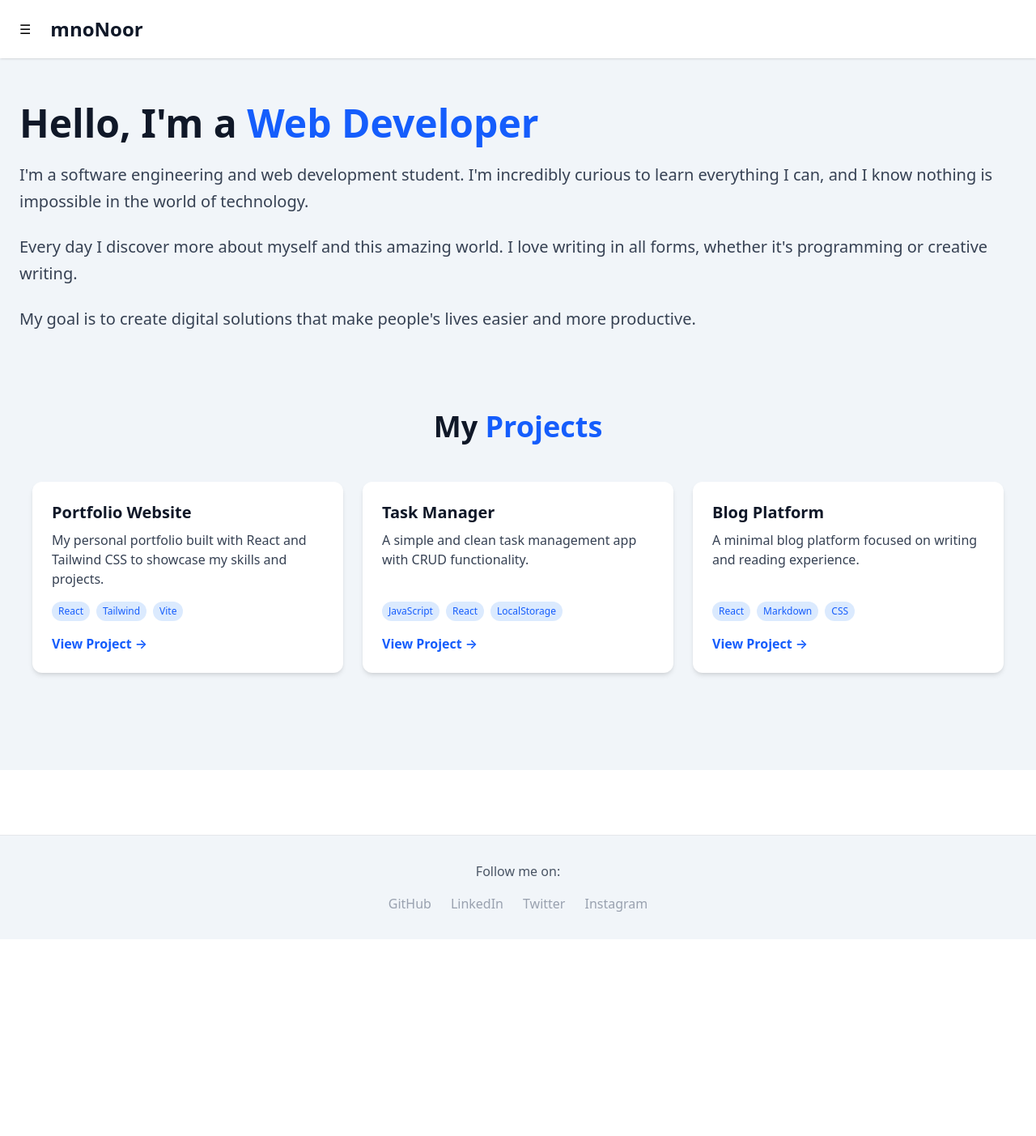
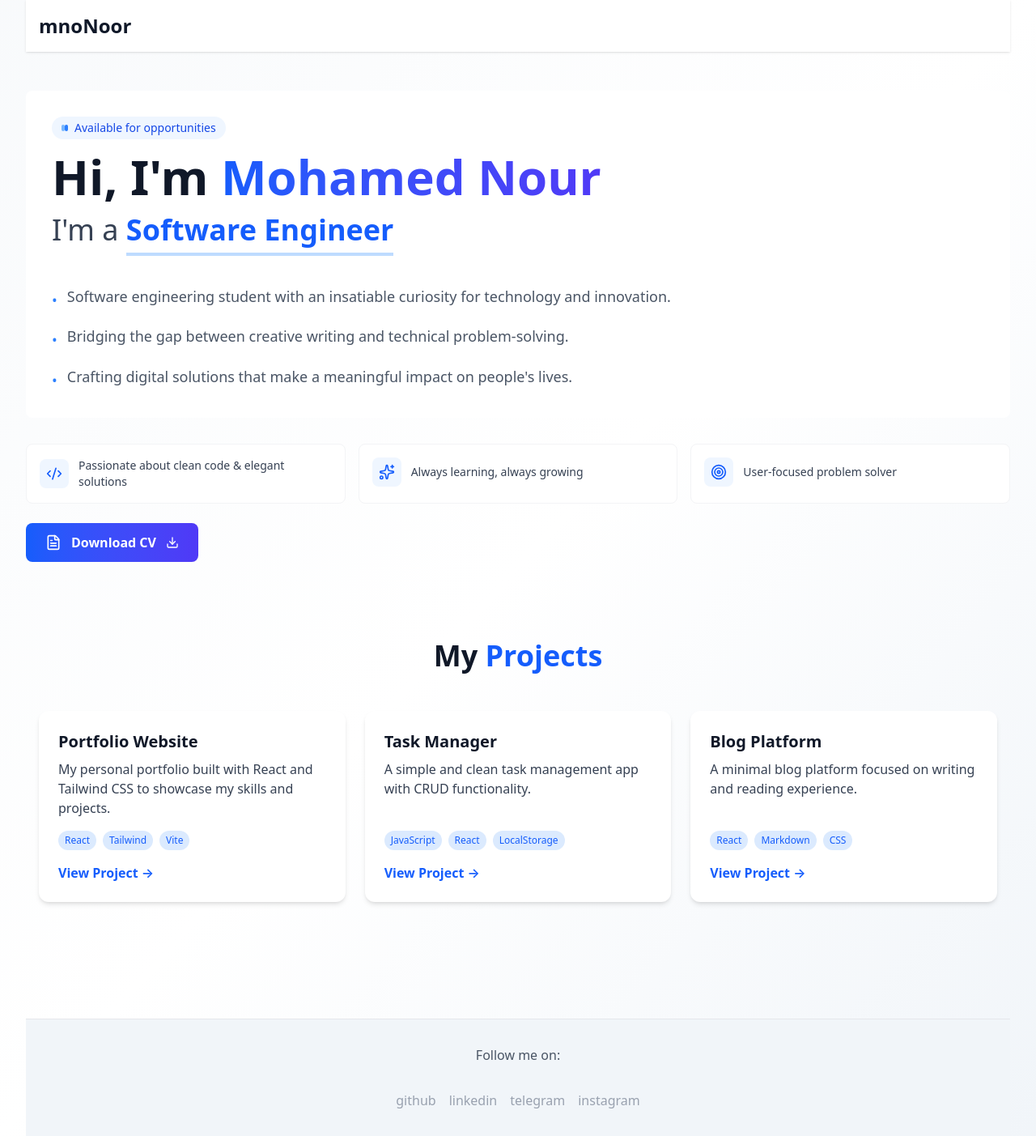
Before and after one commit to mnoNoor/portfolio, a React (Vite) app: page / in a window 1280 px wide. Shown: the whole page at 81% size. Before the commit the page ends 1160 px from the top, so only its background shows below. Built offline with nearby package versions, Linux system fonts and the light colour scheme.

Commit message:
most of it done

```diff
--- a/src/App.jsx
+++ b/src/App.jsx
@@ -1,24 +1,30 @@
-import { useState } from "react";
-import Sidebar from "./components/Sidebar";
 import Header from "./components/Header";
 import Projects from "./components/Projects";
 import Info from "./components/Info";
 import Footer from "./components/Footer";
+import DownloadCV from "./components/DownloadCV";
 
 export default function App() {
-  const [sidebarOpen, setSidebarOpen] = useState(false);
+  return (
+    <div className="min-h-screen bg-linear-to-br from-slate-50 via-white to-slate-100">
+      <div className="max-w-7xl mx-auto px-4 sm:px-6 lg:px-8">
+        <Header />
 
-  return (
-    <div className="min-h-screen flex">
-      <Sidebar open={sidebarOpen} />
+        <main className="py-8 md:py-12">
+          <div className="gap-8 lg:gap-12 items-start">
+            <div className="space-y-6 lg:top-8">
+              <Info />
+              <div className="flex justify-center lg:justify-start">
+                <DownloadCV />
+              </div>
+            </div>
 
-      <div className="flex-1 flex flex-col transition-all duration-300">
-        <Header onToggle={() => setSidebarOpen((v) => !v)} />
+            <div className="lg:col-span-1">
+              <Projects />
+            </div>
+          </div>
+        </main>
 
-        <main className="flex-1 p-6 bg-slate-100">
-          <Info />
-          <Projects />
-        </main>
         <Footer />
       </div>
     </div>
--- /dev/null
+++ b/src/components/DownloadCV.jsx
@@ -0,0 +1,20 @@
+import { Download, FileText, Award } from "lucide-react";
+
+export default function DownloadCV() {
+  return (
+    <div className="flex flex-col sm:flex-row gap-4 items-center">
+      <a
+        href="/Mohamed-Nour-CV.pdf"
+        download
+        className="group relative inline-flex items-center justify-center px-6 py-3 font-semibold text-white transition-all duration-300 ease-in-out bg-linear-to-r from-blue-600 to-indigo-600 rounded-lg hover:from-blue-700 hover:to-indigo-700 hover:scale-105 focus:outline-none focus:ring-2 focus:ring-blue-500 focus:ring-offset-2"
+      >
+        <span className="absolute inset-0 w-full h-full bg-linear-to-r from-blue-600 to-indigo-600 rounded-lg opacity-0 group-hover:opacity-100 blur-lg transition-opacity duration-300"></span>
+        <span className="relative flex items-center gap-3">
+          <FileText className="w-5 h-5" />
+          <span>Download CV</span>
+          <Download className="w-4 h-4 group-hover:translate-y-0.5 transition-transform duration-300" />
+        </span>
+      </a>
+    </div>
+  );
+}
--- a/src/components/Footer.jsx
+++ b/src/components/Footer.jsx
@@ -1,33 +1,22 @@
+import SocialLinks from "./SocialLinks";
+
 export default function Footer() {
   return (
-    <footer className="bg-slate-100 mt-12 md:mt-20 py-6 md:py-8 border-t border-gray-200">
+    <footer className="bg-slate-100 py-6 md:py-8 border-t border-gray-200">
       <div className="container mx-auto px-4 text-center">
         <p className="text-gray-600 text-sm md:text-base">Follow me on:</p>
-        <div className="flex justify-center gap-4 md:gap-6 mt-3 md:mt-4 flex-wrap">
-          <a
-            href="#"
-            className="text-gray-400 hover:text-blue-600 transition text-sm md:text-base"
-          >
-            GitHub
-          </a>
-          <a
-            href="#"
-            className="text-gray-400 hover:text-blue-600 transition text-sm md:text-base"
-          >
-            LinkedIn
-          </a>
-          <a
-            href="#"
-            className="text-gray-400 hover:text-blue-600 transition text-sm md:text-base"
-          >
-            Twitter
-          </a>
-          <a
-            href="#"
-            className="text-gray-400 hover:text-blue-600 transition text-sm md:text-base"
-          >
-            Instagram
-          </a>
+
+        <div className="flex justify-center gap-4 mt-4">
+          <SocialLinks platform="github" link="https://github.com/mnoNoor" />
+          <SocialLinks
+            platform="linkedin"
+            link="https://www.linkedin.com/in/mnoNoor/"
+          />
+          <SocialLinks platform="telegram" link="https://t.me/mnoNoor" />
+          <SocialLinks
+            platform="instagram"
+            link="https://www.instagram.com/mn.3mw/"
+          />
         </div>
       </div>
     </footer>
--- a/src/components/Header.jsx
+++ b/src/components/Header.jsx
@@ -1,15 +1,7 @@
-export default function Header({ onToggle }) {
+export default function Header() {
   return (
     <header className="sticky top-0 z-50 bg-white/90 backdrop-blur-md shadow-sm">
       <div className="container mx-auto px-4 py-4 flex items-center gap-4">
-        <button
-          onClick={onToggle}
-          className="p-2 rounded-md hover:bg-gray-100 transition"
-          aria-label="Toggle sidebar"
-        >
-          ☰
-        </button>
-
         <h1 className="text-2xl font-bold text-gray-900">mnoNoor</h1>
       </div>
     </header>
--- a/src/components/Info.jsx
+++ b/src/components/Info.jsx
@@ -1,27 +1,103 @@
+import { useState, useEffect } from "react";
+import { Code2, Sparkles, Target } from "lucide-react";
+
 export default function Info() {
+  const roles = ["Web Developer", "Software Engineer"];
+  const [currentRole, setCurrentRole] = useState(0);
+
+  useEffect(() => {
+    const interval = setInterval(() => {
+      setCurrentRole((prev) => (prev + 1) % roles.length);
+    }, 5000);
+    return () => clearInterval(interval);
+  }, [roles.length]);
+
+  const highlights = [
+    {
+      icon: <Code2 className="w-5 h-5" />,
+      text: "Passionate about clean code & elegant solutions",
+    },
+    {
+      icon: <Sparkles className="w-5 h-5" />,
+      text: "Always learning, always growing",
+    },
+    {
+      icon: <Target className="w-5 h-5" />,
+      text: "User-focused problem solver",
+    },
+  ];
+
   return (
-    <div>
-      <h1 className="mt-4 md:mt-8 text-3xl sm:text-4xl md:text-5xl font-bold text-gray-900 mb-4 md:mb-6 text-center lg:text-left">
-        Hello, I'm a{" "}
-        <span className="text-blue-600 block sm:inline">Web Developer</span>
-      </h1>
+    <div className="space-y-8">
+      <div>
+        <div className="bg-linear-to-r from-blue-600 to-indigo-600 rounded-lg blur opacity-20"></div>
+        <div className="bg-white rounded-lg p-6 md:p-8">
+          <div className="inline-flex items-center gap-2 px-3 py-1 bg-blue-50 text-blue-700 rounded-full text-sm font-medium mb-4">
+            <span className="flex h-2 w-2">
+              <span className="h-full w-full rounded-full bg-blue-400 opacity-75"></span>
+              <span className="inline-flex rounded-full h-2 w-2 bg-blue-500"></span>
+            </span>
+            Available for opportunities
+          </div>
 
-      <div className="space-y-4 md:space-y-6">
-        <p className="text-base sm:text-lg md:text-xl leading-relaxed text-gray-700 text-center lg:text-left">
-          I'm a software engineering and web development student. I'm incredibly
-          curious to learn everything I can, and I know nothing is impossible in
-          the world of technology.
-        </p>
+          <h1 className="text-4xl sm:text-5xl md:text-6xl font-bold text-gray-900 mb-4">
+            Hi, I'm{" "}
+            <span className="bg-linear-to-r from-blue-600 to-indigo-600 bg-clip-text text-transparent">
+              Mohamed Nour
+            </span>
+          </h1>
 
-        <p className="text-base sm:text-lg md:text-xl leading-relaxed text-gray-700 text-center lg:text-left">
-          Every day I discover more about myself and this amazing world. I love
-          writing in all forms, whether it's programming or creative writing.
-        </p>
+          <div className="h-16 mb-6">
+            <div className="text-2xl sm:text-3xl md:text-4xl text-gray-700">
+              I'm a{" "}
+              <span className="font-bold text-blue-600 transition-all duration-500 border-b-4 border-blue-200 pb-1">
+                {roles[currentRole]}
+              </span>
+            </div>
+          </div>
 
-        <p className="text-base sm:text-lg md:text-xl leading-relaxed text-gray-700 text-center lg:text-left">
-          My goal is to create digital solutions that make people's lives easier
-          and more productive.
-        </p>
+          <div className="space-y-4 text-gray-600 text-lg leading-relaxed">
+            <p className="flex items-start gap-3">
+              <span className="text-blue-500 mt-1">•</span>
+              <span>
+                Software engineering student with an insatiable curiosity for
+                technology and innovation.
+              </span>
+            </p>
+            <p className="flex items-start gap-3">
+              <span className="text-blue-500 mt-1">•</span>
+              <span>
+                Bridging the gap between creative writing and technical
+                problem-solving.
+              </span>
+            </p>
+            <p className="flex items-start gap-3">
+              <span className="text-blue-500 mt-1">•</span>
+              <span>
+                Crafting digital solutions that make a meaningful impact on
+                people's lives.
+              </span>
+            </p>
+          </div>
+        </div>
+      </div>
+
+      <div className="grid grid-cols-1 sm:grid-cols-3 gap-4">
+        {highlights.map((item, index) => (
+          <div
+            key={index}
+            className="group bg-white p-4 rounded-lg border border-gray-100 hover:border-blue-200 hover:shadow-md transition-all duration-300"
+          >
+            <div className="flex items-center gap-3">
+              <div className="p-2 bg-blue-50 text-blue-600 rounded-lg group-hover:bg-blue-600 group-hover:text-white transition-colors duration-300">
+                {item.icon}
+              </div>
+              <span className="text-sm font-medium text-gray-700 group-hover:text-gray-900">
+                {item.text}
+              </span>
+            </div>
+          </div>
+        ))}
       </div>
     </div>
   );
--- a/src/components/Sidebar.jsx
+++ /dev/null
@@ -1,14 +0,0 @@
-export default function Sidebar({ open }) {
-  return (
-    <aside
-      className={`
-        bg-slate-900 text-white
-        transition-all duration-300 ease-in-out
-        ${open ? "w-64" : "w-0"}
-        overflow-hidden
-      `}
-    >
-      <div className="p-4">Sidebar content</div>
-    </aside>
-  );
-}
--- /dev/null
+++ b/src/components/SocialLinks.jsx
@@ -0,0 +1,14 @@
+export default function SocialLinks({ platform, link }) {
+  return (
+    <div className="flex gap-4 mt-4">
+      <a
+        href={link}
+        target="_blank"
+        rel="noopener noreferrer"
+        className="text-gray-400 hover:text-blue-600 transition text-sm md:text-base"
+      >
+        {platform}
+      </a>
+    </div>
+  );
+}
```
Also changed, not shown: 1 other file (tests, documents, lock files or other folders).
